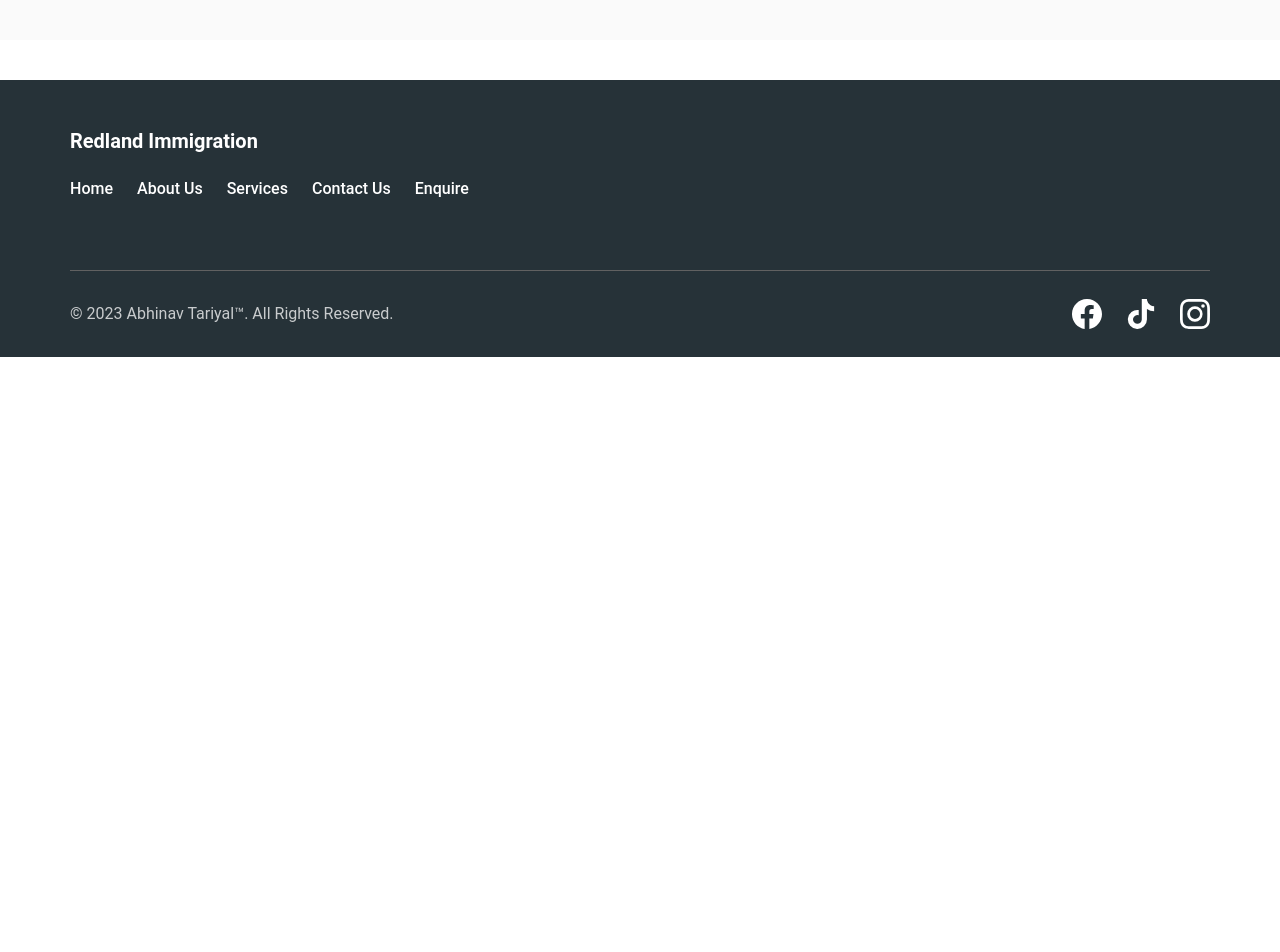
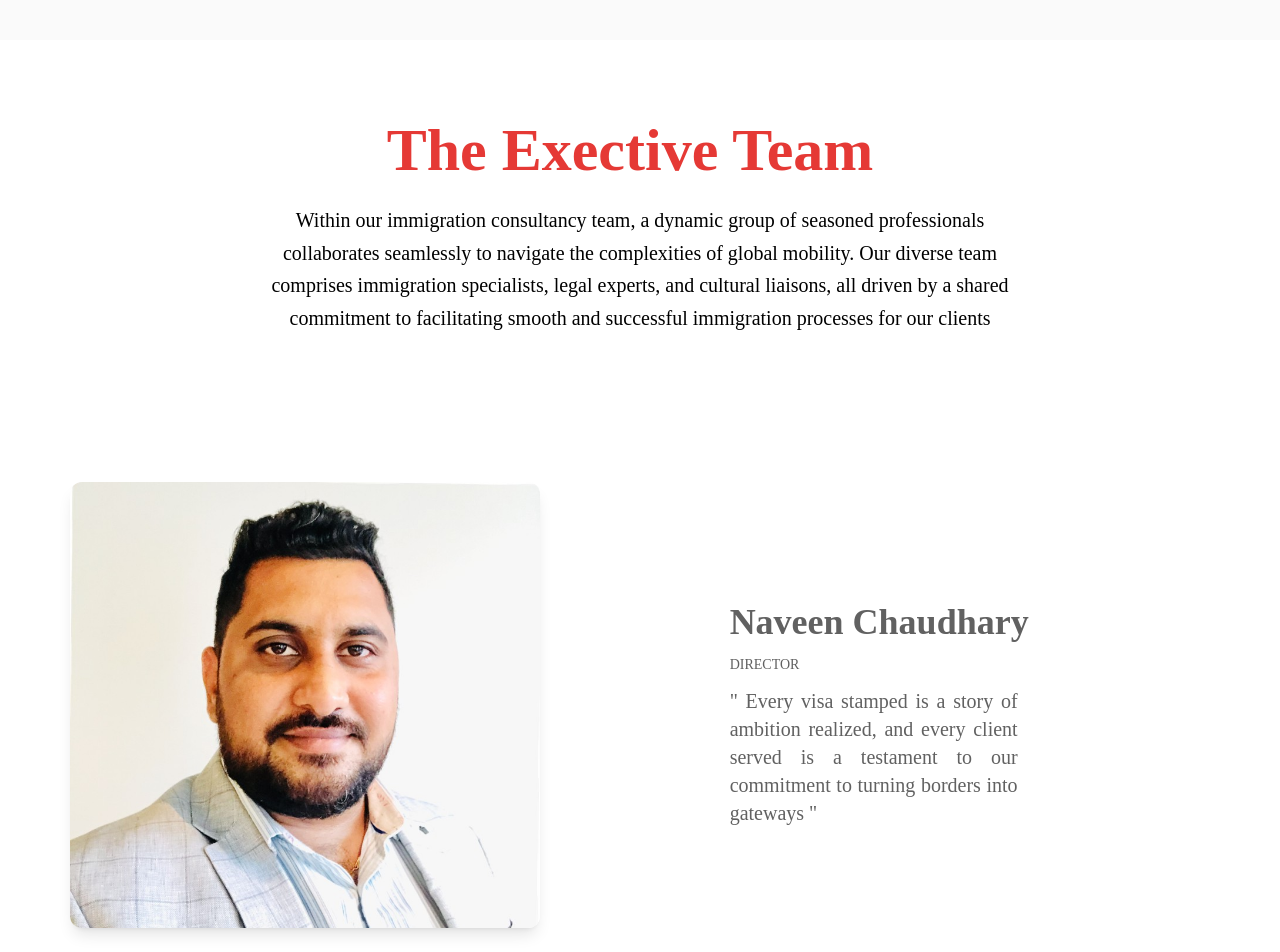
Before and after one commit to abhinavtariyal/Redland, a Next.js app: page /about in a window 1280 px wide. Shown: the part 2380-3332 px from the top of the page. Before the commit the page ends 2737 px from the top, so only its background shows below. Built offline with nearby package versions, Linux system fonts and the light colour scheme.

Commit message:
added the team section

```diff
--- /dev/null
+++ b/components/TeamCard.jsx
@@ -0,0 +1,98 @@
+import {
+  Card,
+  CardBody,
+  CardHeader,
+  IconButton,
+  Typography,
+} from "@material-tailwind/react";
+
+function TeamCard({ img, name, title, desc }) {
+  return (
+    <Card
+      color="transparent"
+      shadow={false}
+      className="grid gap-2 md:grid-cols-1 lg:grid-cols-12 lg:place-items-center"
+    >
+      <CardHeader
+        floated={true}
+        className="!m-0 h-full max-h-[12rem] w-full max-w-[12rem] lg:col-span-5 lg:max-h-[30rem] lg:max-w-[30rem]"
+      >
+        <img
+          src={img}
+          alt={name}
+          className="h-full w-full object-cover object-top"
+        />
+      </CardHeader>
+      <CardBody className="p-0 lg:col-span-7">
+        <Typography variant="h2" className="font-my-font">
+          {name}
+        </Typography>
+        <Typography
+          variant="small"
+          className="mb-3 mt-2 uppercase !text-gray-500 font-my-font"
+        >
+          {title}
+        </Typography>
+        <Typography className="mb-2 w-full xl:w-72 font-my-font text-xl text-justify">
+        &quot;{desc} &quot;
+        </Typography>
+        {/* <div className="flex items-center">
+          <IconButton variant="text" color="gray">
+            <i className="fa-brands fa-facebook text-lg not-italic" />
+          </IconButton>
+          <IconButton variant="text" color="gray">
+            <i className="fa-brands fa-twitter text-lg not-italic" />
+          </IconButton>
+          <IconButton variant="text" color="gray" className="text-gray-900">
+            <i className="fa-brands fa-dribbble text-lg not-italic" />
+          </IconButton>
+        </div> */}
+      </CardBody>
+    </Card>
+  );
+}
+
+const members = [
+  {
+    img: "/Naveen.jpeg",
+    name: "Naveen Chaudhary",
+    title: "Director",
+    desc: " Every visa stamped is a story of ambition realized, and every client served is a testament to our commitment to turning borders into gateways",
+  },
+
+];
+
+export function TeamSection4() {
+  return (
+    <section className="py-8 px-8 lg:py-20">
+      <div className="container mx-auto">
+        <div className="mb-20 text-center lg:mb-40">
+          <Typography
+            variant="h2"
+            className="mb-6 pr-5 font-my-font text-6xl text-red-600"
+          >
+            The Exective Team
+          </Typography>
+          <Typography
+            variant="lead"
+            className="mx-auto font-normal !text-gray-500 lg:w-8/12 font-my-font"
+          >
+            Within our immigration consultancy team, a dynamic group of seasoned
+            professionals collaborates seamlessly to navigate the complexities
+            of global mobility. Our diverse team comprises immigration
+            specialists, legal experts, and cultural liaisons, all driven by a
+            shared commitment to facilitating smooth and successful immigration
+            processes for our clients
+          </Typography>
+        </div>
+        <div>
+          {members.map((props, key) => (
+            <TeamCard key={key} {...props} />
+          ))}
+        </div>
+      </div>
+    </section>
+  );
+}
+
+export default TeamSection4;
--- a/pages/about/index.js
+++ b/pages/about/index.js
@@ -1,5 +1,5 @@
 import ContentSectionOne from "@/components/ContentSection";
-import TeamSectionTwo from "@/components/Team";
+import TeamSection4 from "@/components/TeamCard";
 import { DefaultTimeline } from "@/components/Timeline";
 import HeadlineSection from "@/components/UI/HeadlineSection";
 const AboutPage = () => {
@@ -8,7 +8,7 @@ const AboutPage = () => {
       <HeadlineSection title="About Us" subtitle="" />
       <ContentSectionOne />
       <DefaultTimeline />
-      {/* <TeamSectionTwo /> */}
+      <TeamSection4 />
     </>
   );
 };
```
Also changed, not shown: public/Naveen.jpeg (added).
